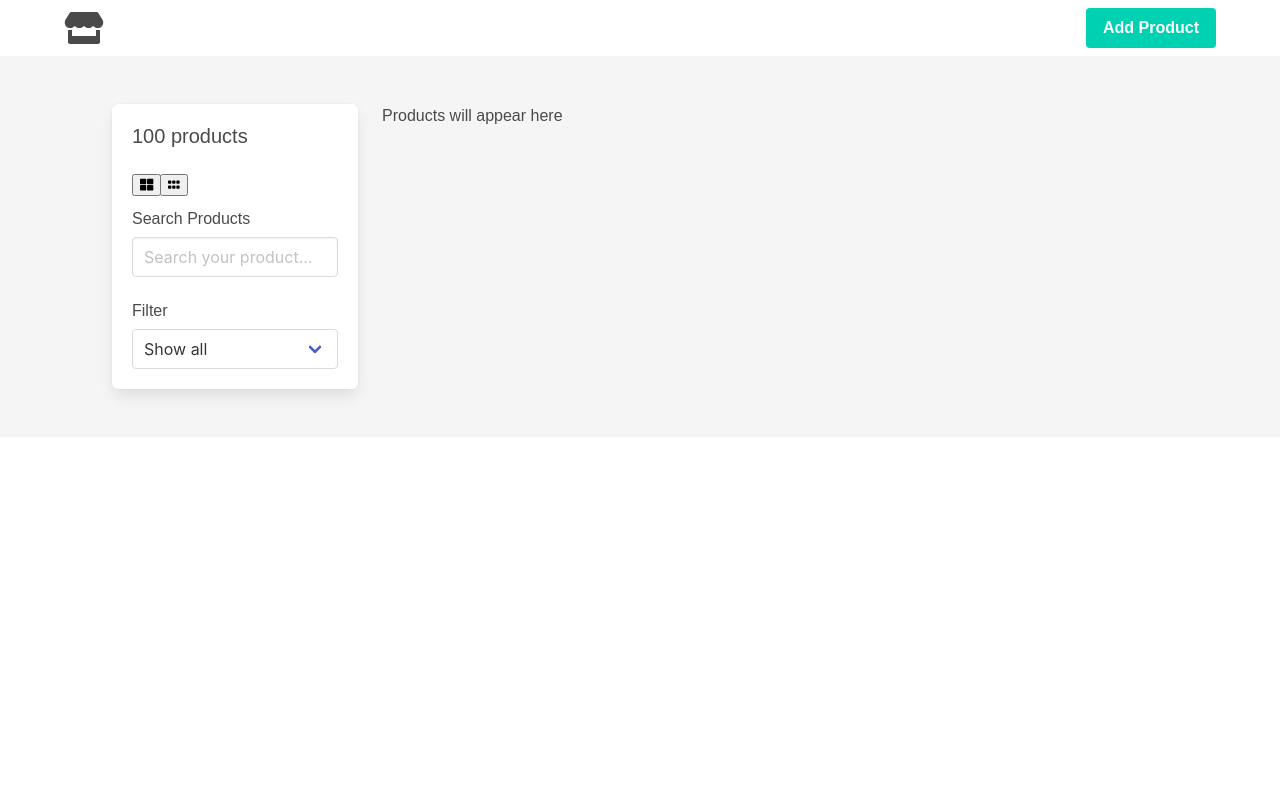
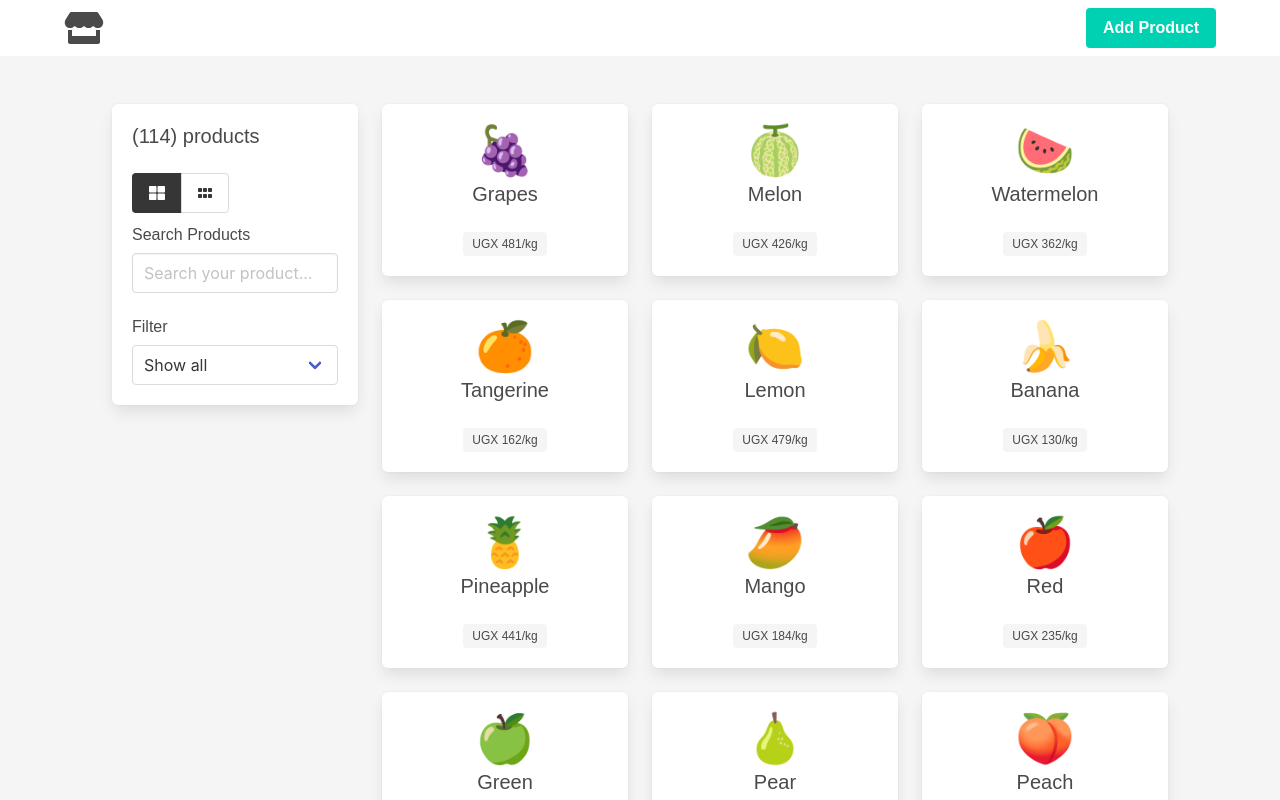
Before and after one commit to rhodinemma/my-recoil-shop, a React (Vite) app: page / in a window 1280 px wide. Shown: the top 800 px of the page. Built offline with nearby package versions, Linux system fonts and the light colour scheme; a web font is replaced by a local one.

Commit message:
ft(fetch-items-and-add-search-filters)

```diff
--- a/src/components/layout/Sidebar.jsx
+++ b/src/components/layout/Sidebar.jsx
@@ -1,18 +1,36 @@
 import React from "react";
+import { useRecoilState, useRecoilValue } from "recoil";
+import {
+  viewState,
+  searchTextState,
+  productFilteredState,
+  filteredCounts,
+} from "../../recoil/productRecoil";
 
 const Sidebar = () => {
+  const [view, setView] = useRecoilState(viewState);
+  const [searchText, setSearchText] = useRecoilState(searchTextState);
+  const [filter, setFilter] = useRecoilState(productFilteredState);
+  const totalItems = useRecoilValue(filteredCounts);
+
   return (
     <div className="columns is-multiline">
       <div className="column is-12">
-        <h2 className="subtitle">100 products</h2>
+        <h2 className="subtitle">({totalItems}) products</h2>
         <div className="field has-addons">
           <div className="control">
-            <button>
+            <button
+              className={`button ${view == "column" ? `is-dark` : null}`}
+              onClick={() => setView("column")}
+            >
               <i className="fas fa-th-large"></i>
             </button>
           </div>
           <div className="control">
-            <button>
+            <button
+              className={`button ${view == "row" ? `is-dark` : null}`}
+              onClick={() => setView("row")}
+            >
               <i className="fas fa-grip-horizontal"></i>
             </button>
           </div>
@@ -22,12 +40,14 @@ const Sidebar = () => {
           className="input"
           type="text"
           placeholder="Search your product..."
+          value={searchText}
+          onChange={(e) => setSearchText(e.target.value)}
         />
       </div>
       <div className="column is-12">
         <h3 className="subtitle is-6 mb-2">Filter</h3>
         <div className="select is-fullwidth">
-          <select>
+          <select value={filter} onChange={(e) => setFilter(e.target.value)}>
             <option value="">Show all</option>
             <option value="fruit">Fruit</option>
             <option value="vegetables">Vegatables</option>
--- a/src/components/layout/View.jsx
+++ b/src/components/layout/View.jsx
@@ -0,0 +1,23 @@
+import React from "react";
+import { useRecoilValue } from "recoil";
+import { viewState } from "../../recoil/productRecoil";
+
+const ColumnView = (props) => {
+  return <div className="column is-4 has-text-centered">{props.children}</div>;
+};
+
+const RowView = (props) => {
+  return <div className="column is-12 has-text-centered">{props.children}</div>;
+};
+
+const View = (props) => {
+  const view = useRecoilValue(viewState);
+
+  if (view == "column") {
+    return <ColumnView>{props.children}</ColumnView>;
+  } else {
+    return <RowView>{props.children}</RowView>;
+  }
+};
+
+export default View;
--- a/src/components/pages/Home.jsx
+++ b/src/components/pages/Home.jsx
@@ -1,6 +1,7 @@
 import React from "react";
 import Navbar from "../layout/Navbar";
 import Sidebar from "../layout/Sidebar";
+import ProductList from "../products/ProductList";
 
 const Home = () => {
   return (
@@ -15,7 +16,9 @@ const Home = () => {
                   <Sidebar />
                 </div>
               </div>
-              <div className="column is-9">Products will appear here</div>
+              <div className="column is-9">
+                <ProductList />
+              </div>
             </div>
           </div>
         </div>
--- /dev/null
+++ b/src/components/products/ProductItem.jsx
@@ -0,0 +1,39 @@
+import React from "react";
+import { useRecoilState } from "recoil";
+import { productState } from "../../recoil/productRecoil";
+import { Link } from "react-router-dom";
+import View from "../layout/View";
+
+const ProductItem = (props) => {
+  const { product } = props;
+  const [products, setProducts] = useRecoilState(productState);
+
+  const deleteProduct = (id) => {
+    const new_products = products.filter((product) => product.id != id);
+    setProducts(new_products);
+  };
+
+  return (
+    <View>
+      <div className="box box__custom">
+        <Link
+          to={`/editProduct/${product.id}`}
+          className="button button-edit is-warning"
+        >
+          edit
+        </Link>
+        <button
+          onClick={() => deleteProduct(product.id)}
+          className="button button-delete is-danger"
+        >
+          delete
+        </button>
+        <h1 className="title is-1">{product.picture}</h1>
+        <h2 className="subtitle is-5">{product.name}</h2>
+        <span className="tag">UGX {product.price}/kg</span>
+      </div>
+    </View>
+  );
+};
+
+export default ProductItem;
--- /dev/null
+++ b/src/components/products/ProductList.jsx
@@ -0,0 +1,17 @@
+import React from "react";
+import { useRecoilValue } from "recoil";
+import { filteredProducts } from "../../recoil/productRecoil";
+import ProductItem from "./ProductItem";
+
+const ProductList = () => {
+  const products = useRecoilValue(filteredProducts);
+  return (
+    <div className="columns is-multiline">
+      {products.map((product) => (
+        <ProductItem product={product} key={product.id} />
+      ))}
+    </div>
+  );
+};
+
+export default ProductList;
--- a/src/recoil/productRecoil.js
+++ b/src/recoil/productRecoil.js
@@ -1,4 +1,4 @@
-import { atom } from "recoil";
+import { atom, selector } from "recoil";
 
 export const productState = atom({
   key: "productState",
@@ -771,3 +771,29 @@ export const productFilteredState = atom({
   key: "productFilteredState",
   default: "",
 });
+
+export const filteredProducts = selector({
+  key: "filteredProducts",
+  get: ({ get }) => {
+    const products = get(productState);
+    const searchText = get(searchTextState);
+    const filterItem = get(productFilteredState);
+    let filteredProducts = [];
+    const regex = new RegExp(searchText, "i");
+    filteredProducts = products
+      .filter((product) => product.name.match(regex))
+      .filter((product) =>
+        filterItem === "" ? true : product.type === filterItem
+      );
+
+    return filteredProducts;
+  },
+});
+
+export const filteredCounts = selector({
+  key: "filteredCounts",
+  get: ({ get }) => {
+    let filteredProductsCount = get(filteredProducts);
+    return filteredProductsCount.length;
+  },
+});
```
